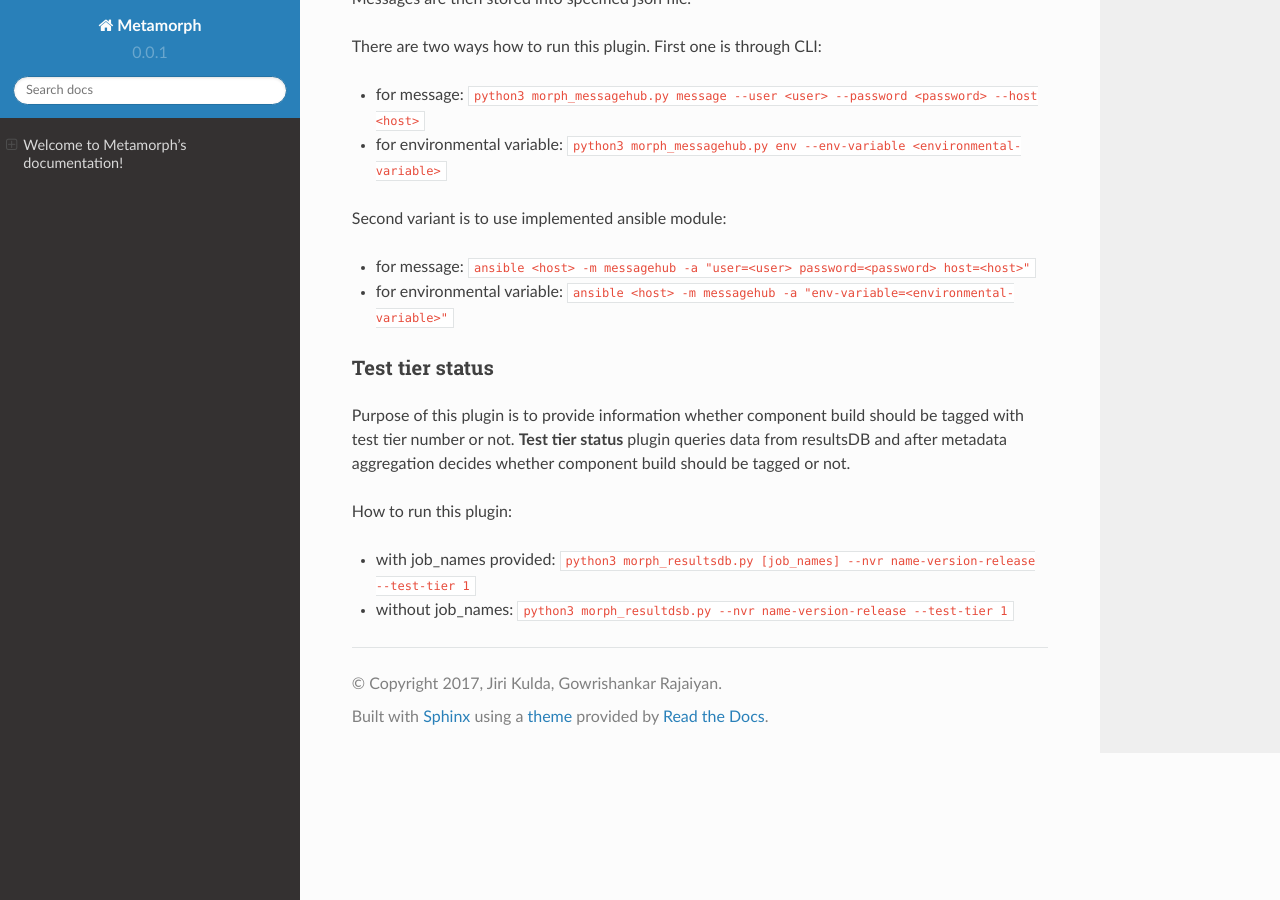
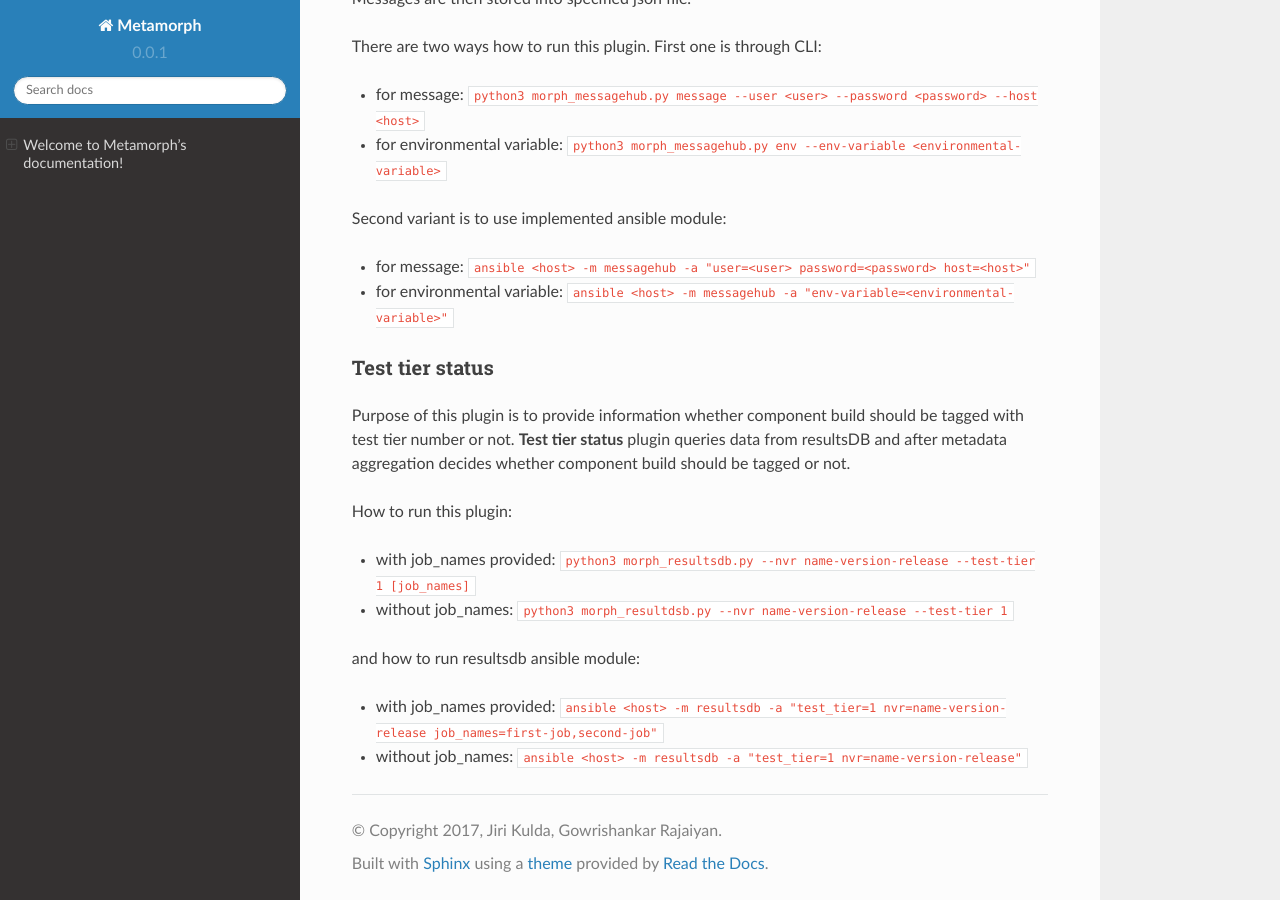
Before and after one commit to RHQE/metamorph, a Sphinx documentation site: the page built from docs/source/index.rst, in a window 1280 px wide and 900 px high, scrolled down 752 px. Built offline with Sphinx 7.4.7 and the Read the Docs theme 2.0.0, drawn with Linux system fonts in a browser that asks for light colours.

Commit message:
Documentation update due ansible module creation

```diff
--- a/docs/source/index.rst
+++ b/docs/source/index.rst
@@ -49,5 +49,10 @@ Purpose of this plugin is to provide information whether component build should
 
 How to run this plugin:
 
-* with job_names provided: ``python3 morph_resultsdb.py [job_names] --nvr name-version-release --test-tier 1``
+* with job_names provided: ``python3 morph_resultsdb.py --nvr name-version-release --test-tier 1 [job_names]``
 * without job_names: ``python3 morph_resultdsb.py --nvr name-version-release --test-tier 1``
+
+and how to run resultsdb ansible module:
+
+* with job_names provided: ``ansible <host> -m resultsdb -a "test_tier=1 nvr=name-version-release job_names=first-job,second-job"``
+* without job_names: ``ansible <host> -m resultsdb -a "test_tier=1 nvr=name-version-release"``
```
